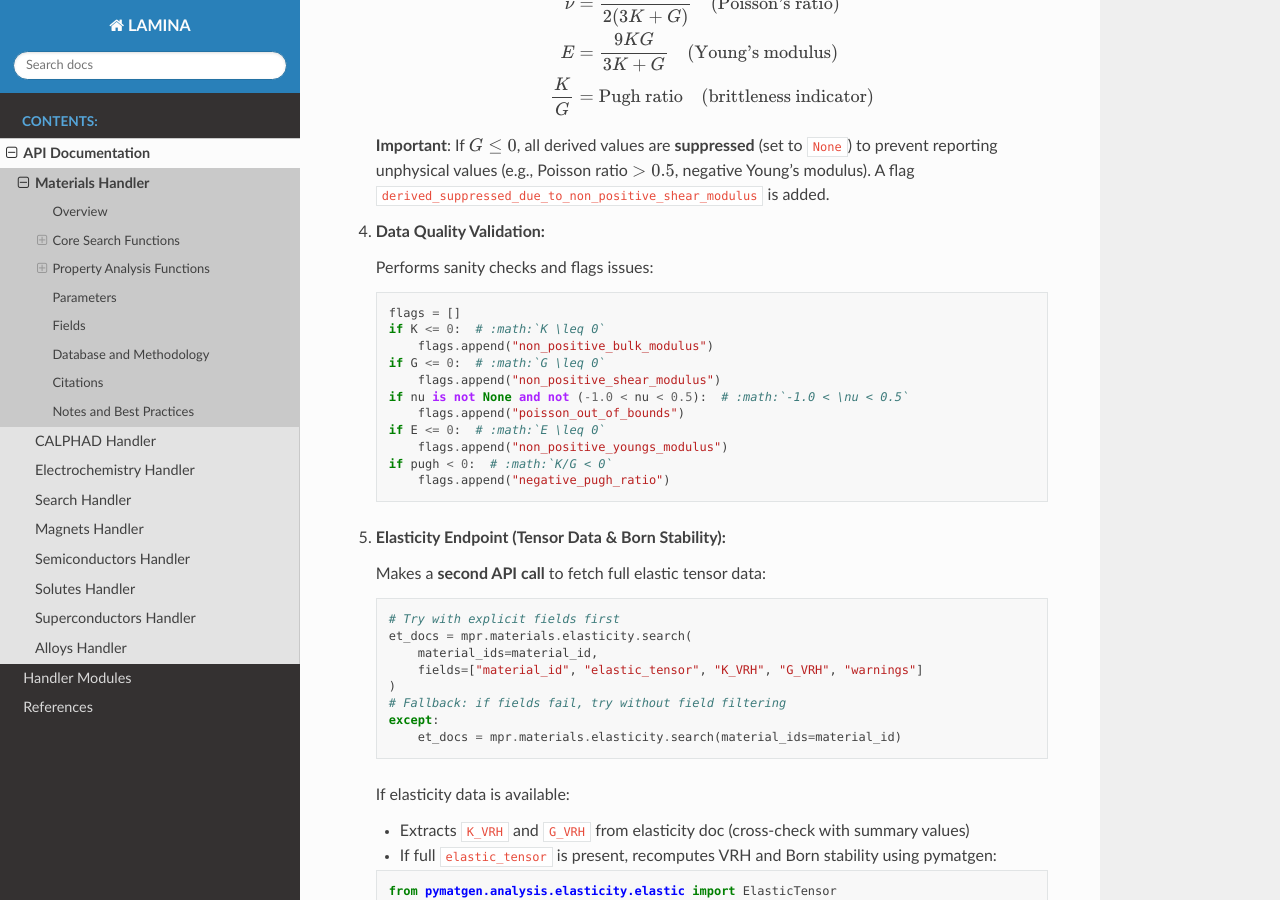
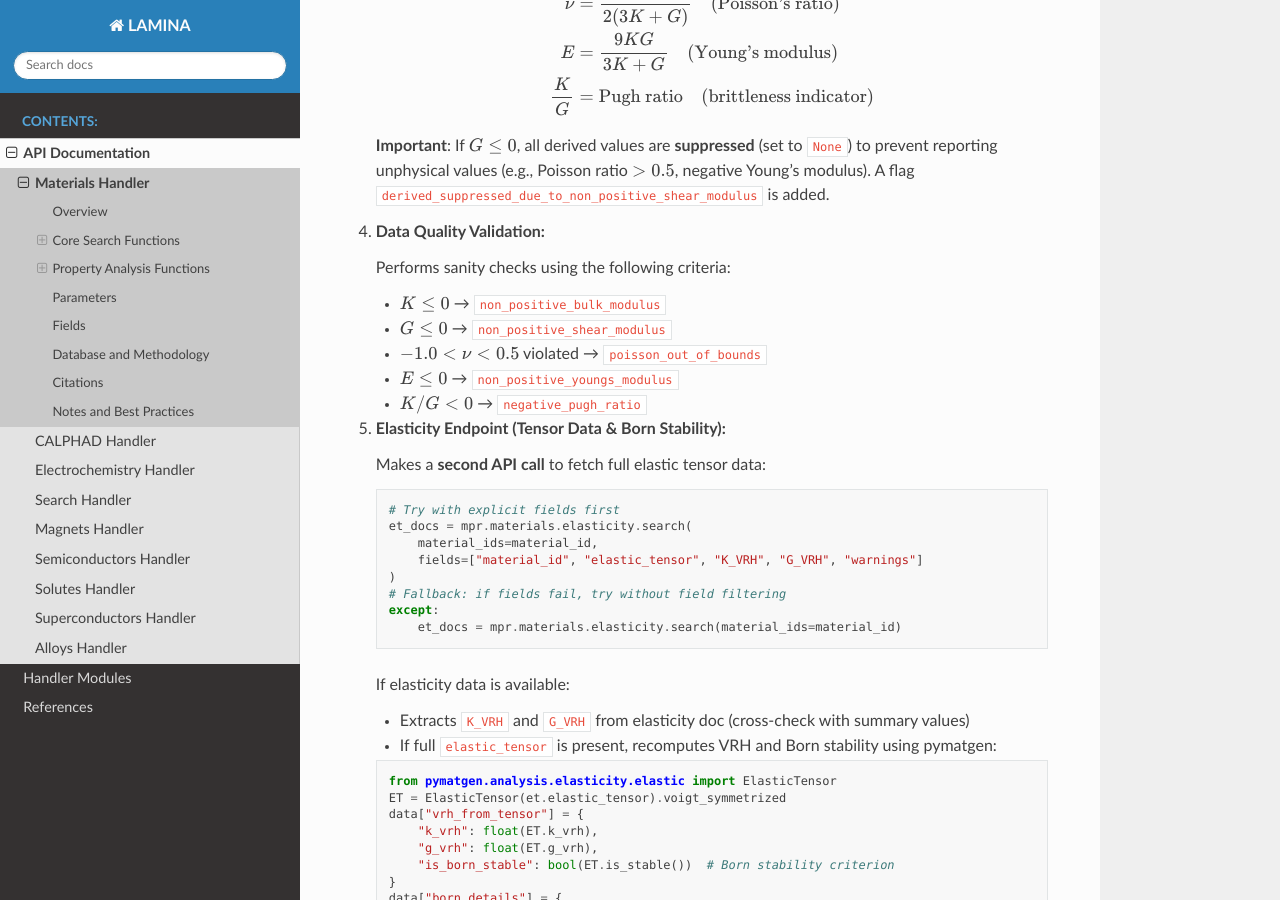
Before and after one commit to ahmedOmuharram/LAMINA, a Sphinx documentation site: the page built from docs/api/materials.rst, in a window 1280 px wide and 900 px high, scrolled down 11084 px. Built offline with Sphinx 7.4.7 and the Read the Docs theme 3.1.0, drawn with Linux system fonts in a browser that asks for light colours; some of the changed text lies outside the part shown.

Commit message:
more math

```diff
--- a/docs/api/materials.rst
+++ b/docs/api/materials.rst
@@ -550,21 +550,13 @@ The function uses **two separate API endpoints** to fetch elastic properties:
 
 4. **Data Quality Validation:**
 
-   Performs sanity checks and flags issues:
+   Performs sanity checks using the following criteria:
 
-   .. code-block:: python
-
-      flags = []
-      if K <= 0:  # :math:`K \leq 0`
-          flags.append("non_positive_bulk_modulus")
-      if G <= 0:  # :math:`G \leq 0`
-          flags.append("non_positive_shear_modulus")
-      if nu is not None and not (-1.0 < nu < 0.5):  # :math:`-1.0 < \nu < 0.5`
-          flags.append("poisson_out_of_bounds")
-      if E <= 0:  # :math:`E \leq 0`
-          flags.append("non_positive_youngs_modulus")
-      if pugh < 0:  # :math:`K/G < 0`
-          flags.append("negative_pugh_ratio")
+   - :math:`K \leq 0` → ``non_positive_bulk_modulus``
+   - :math:`G \leq 0` → ``non_positive_shear_modulus``
+   - :math:`-1.0 < \nu < 0.5` violated → ``poisson_out_of_bounds``
+   - :math:`E \leq 0` → ``non_positive_youngs_modulus``
+   - :math:`K/G < 0` → ``negative_pugh_ratio``
 
 5. **Elasticity Endpoint (Tensor Data & Born Stability):**
 
```
Also changed, not shown: other parts of docs/api/materials.rst (+6 -5 lines).
